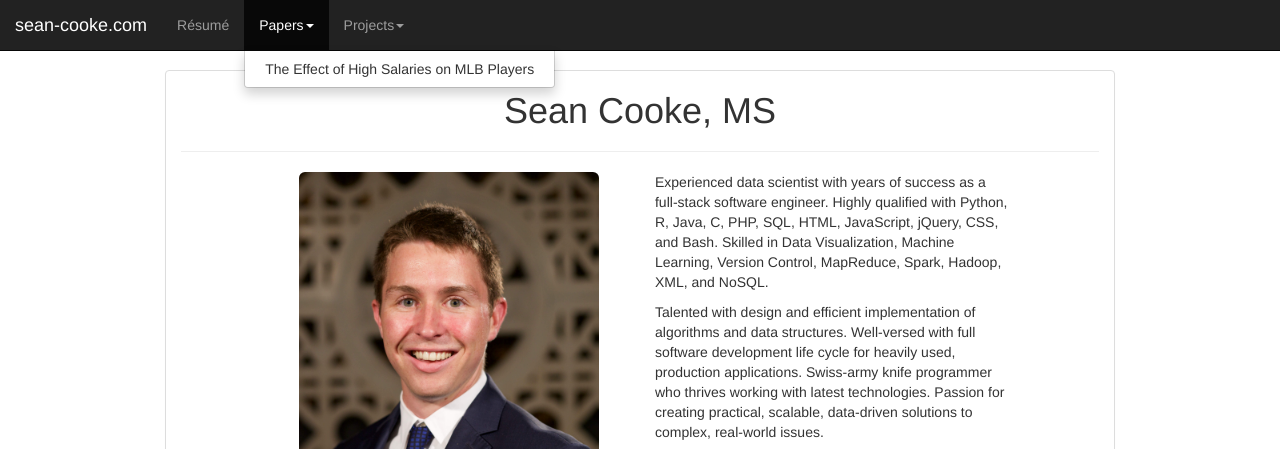
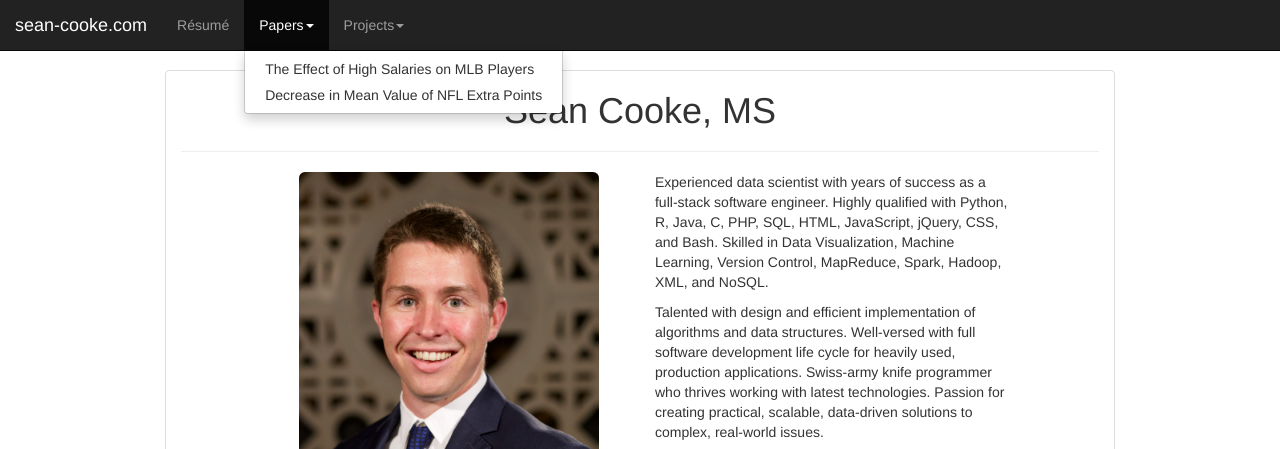
Before and after one commit to SeanCooke/sean-cooke.com, a plain HTML site: page index.html in a window 1280 px wide. Both pictures are taken after a click on the link "Papers". Shown: the top 449 px of the page. Drawn offline with Linux system fonts and the light colour scheme.

Commit message:
Added link to 'Decrease in Mean Value of NFL Extra Points' under 'Papers'

```diff
--- a/index.html
+++ b/index.html
@@ -42,6 +42,7 @@
 							<a class="dropdown-toggle" data-toggle="dropdown" href="#">Papers<span class="caret"></span></a>
 							<ul class="dropdown-menu">
 								<li><a href="docs/mlb-salaries.pdf">The Effect of High Salaries on MLB Players</a></li>
+								<li><a href="docs/nfl-extra-points.pdf">Decrease in Mean Value of NFL Extra Points</a></li>
 							</ul>
 						</li>
 						<li class="dropdown">
```
Also changed, not shown: 1 other file.
